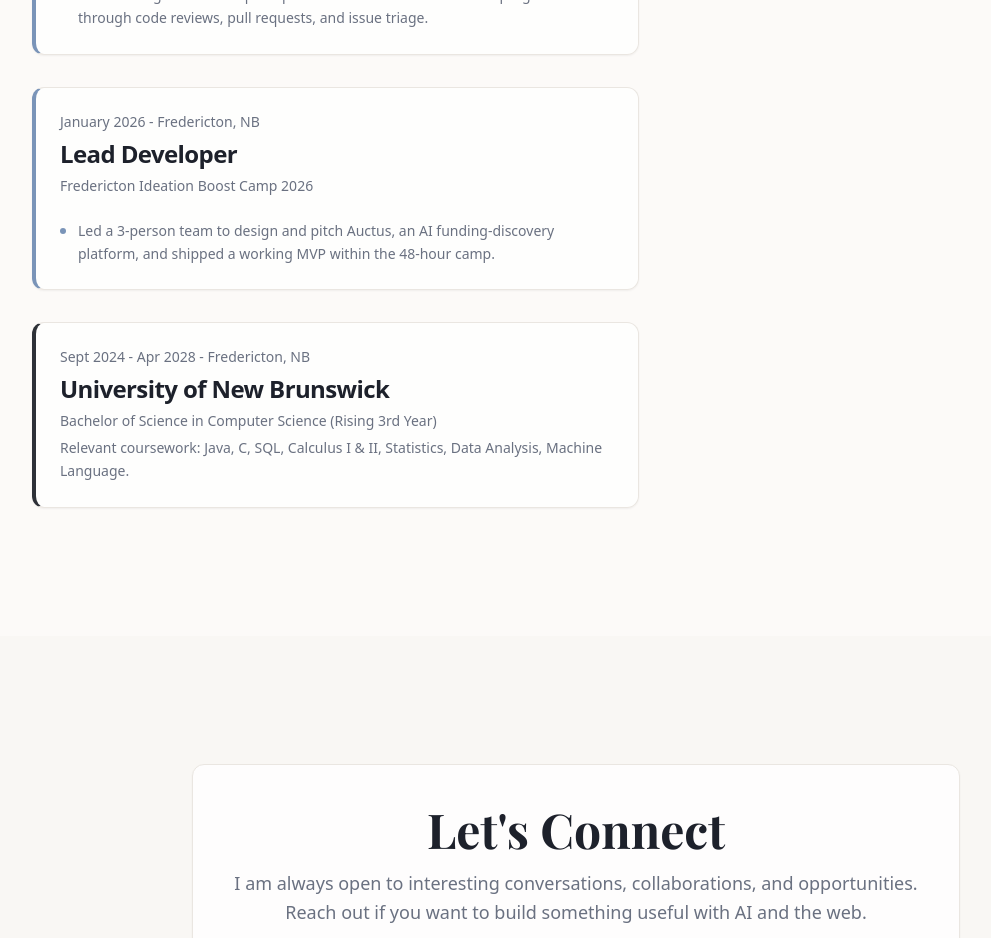
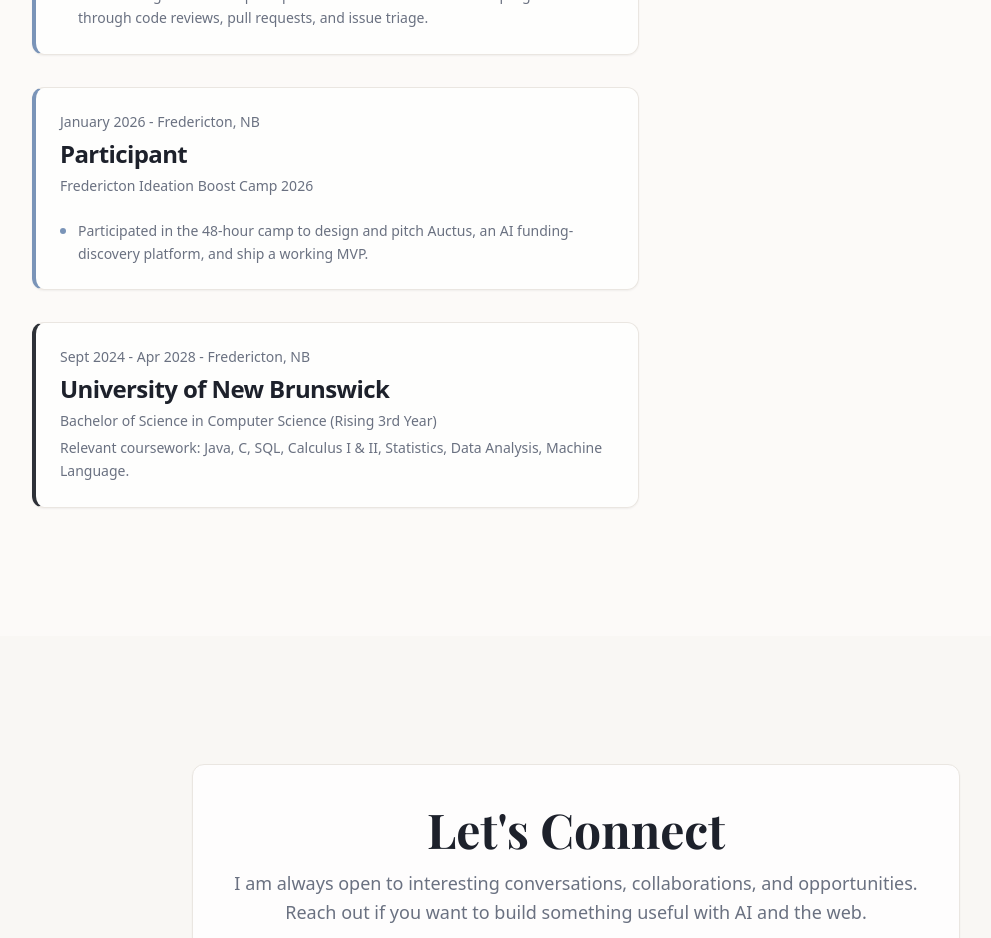
Before and after one commit to AaryanKapoor08/portfolio, a React (Vite) app: page / in a window 1280 px wide. Shown: the part 5160-6098 px from the top of the page, without its empty margins (64-1055 px from the left). Built offline with nearby package versions, Linux system fonts and the light colour scheme; the HTML template or start-up script is replaced by a standard one; a web font is replaced by a local one.

Commit message:
Use participant wording for Auctus camp

```diff
--- a/src/components/home/Experience.tsx
+++ b/src/components/home/Experience.tsx
@@ -41,12 +41,12 @@ const experiences = [
     ],
   },
   {
-    title: 'Lead Developer',
+    title: 'Participant',
     org: 'Fredericton Ideation Boost Camp 2026',
     date: 'January 2026',
     location: 'Fredericton, NB',
     points: [
-      'Led a 3-person team to design and pitch Auctus, an AI funding-discovery platform, and shipped a working MVP within the 48-hour camp.',
+      'Participated in the 48-hour camp to design and pitch Auctus, an AI funding-discovery platform, and ship a working MVP.',
     ],
   },
 ];
```
Also changed, not shown: 1 other file (tests, documents, lock files or other folders).
